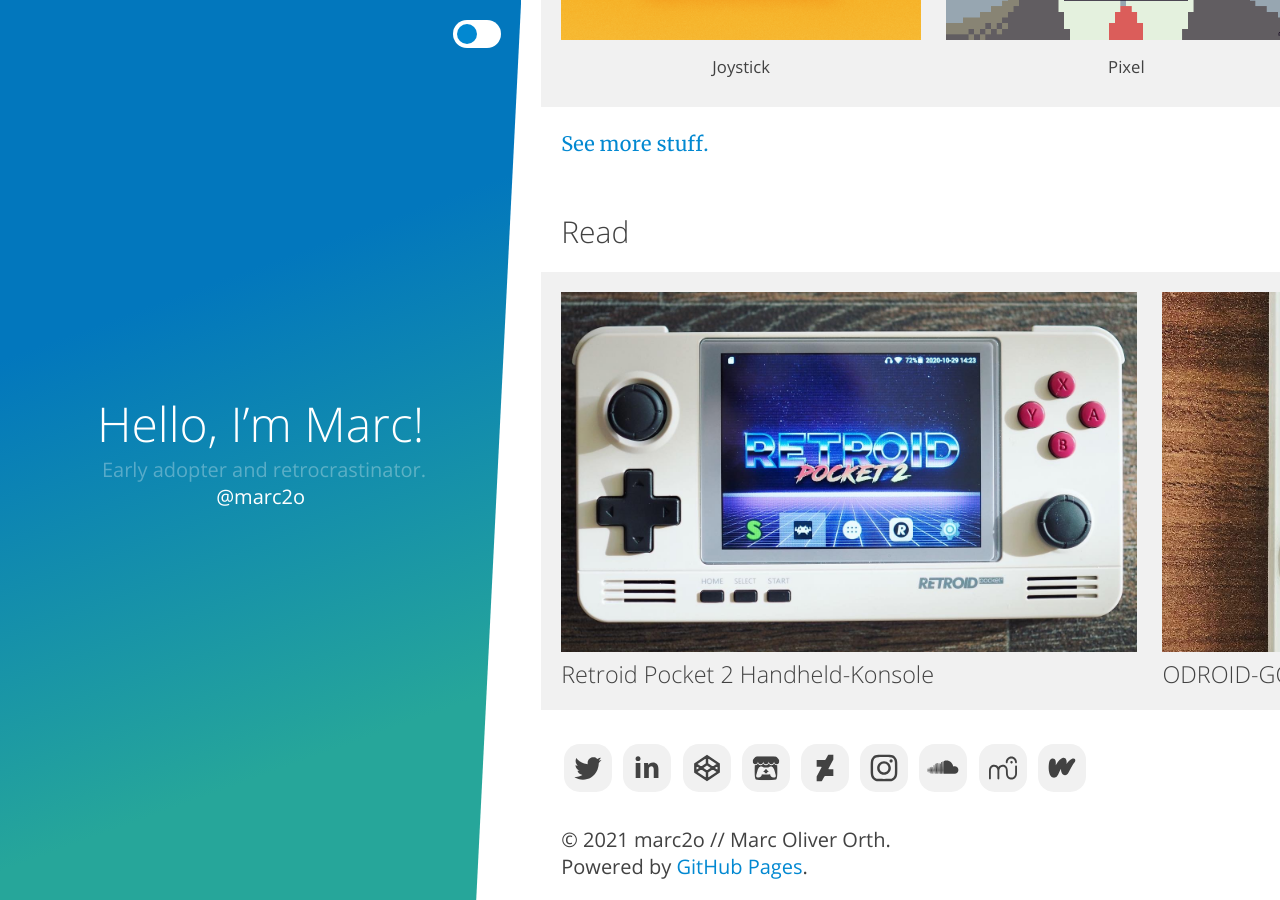
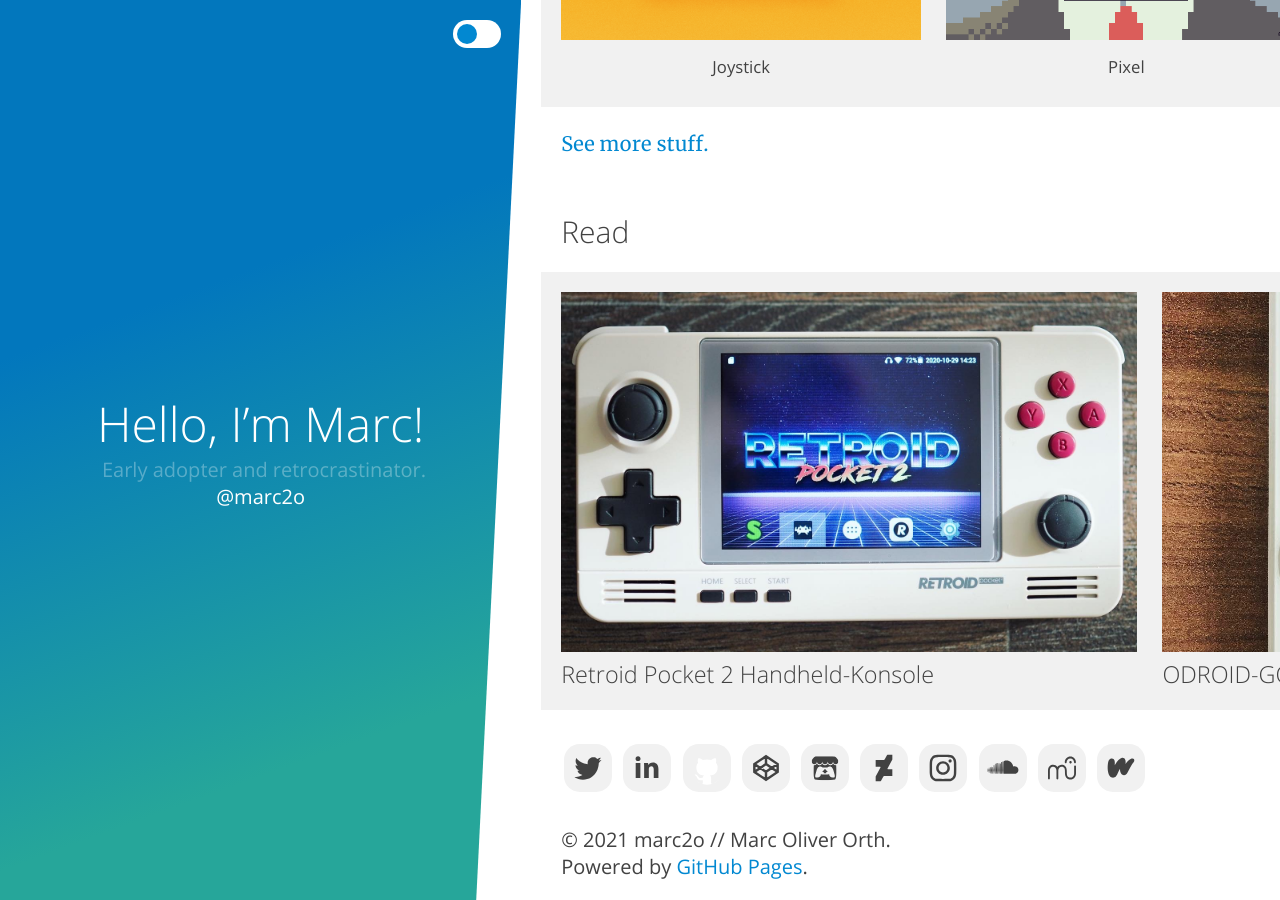
Before and after one commit to marc2o/marc2o.github.io, a Jekyll site: the page built from index.md, in a window 1280 px wide and 900 px high, scrolled down 621 px. Built offline with Jekyll 4.4.1, drawn with Linux system fonts in a browser that asks for light colours.

Commit message:
Update follow.html

```diff
--- a/_includes/follow.html
+++ b/_includes/follow.html
@@ -27,6 +27,14 @@
                         c-1.554,0-2.477,1.072-2.847,2.106c-0.148,0.37-0.222,0.887-0.222,1.406v10.428h-5.62V23.665z">
             </path>
           </g>
+        </svg>
+      </a>
+    </li>
+    <li>
+      <a href="https://github.com/marc2o?tab=repositories" title="GitHub" rel="me" target="_blank">
+        <svg width="100%" height="100%" viewBox="0 0 48 48" version="1.1" xmlns="http://www.w3.org/2000/svg"
+          xmlns:xlink="http://www.w3.org/1999/xlink" xml:space="preserve" xmlns:serif="http://www.serif.com/">
+          <path d="M6.81377 34.2351C9.24841 38.3138 13.0942 41.4526 17.6775 42.9785C18.6782 43.1614 19.0428 42.5438 19.0428 42.0134C19.0428 41.7939 19.0391 41.4058 19.0342 40.8866C19.0285 40.2853 19.0211 39.5079 19.0158 38.6125C13.4527 39.8206 12.279 35.931 12.279 35.931C11.3692 33.6215 10.0579 33.0064 10.0579 33.0064C8.24199 31.7651 10.1954 31.7897 10.1954 31.7897C12.2028 31.9321 13.2587 33.8511 13.2587 33.8511C15.0427 36.9071 17.9403 36.0243 19.0796 35.5135C19.2614 34.2207 19.777 33.3391 20.3492 32.8394C15.9083 32.3348 11.239 30.6184 11.239 22.9545C11.239 20.7715 12.0187 18.9863 13.298 17.5879C13.0917 17.082 12.4054 15.0488 13.4932 12.2949C13.4932 12.2949 15.1728 11.7571 18.9937 14.3453C20.5886 13.9021 22.3001 13.6799 24.0006 13.6725C25.6986 13.6799 27.4102 13.9021 29.0075 14.3453C32.8259 11.7571 34.5019 12.2949 34.5019 12.2949C35.5934 15.0488 34.907 17.082 34.7008 17.5879C35.9826 18.9863 36.7573 20.7715 36.7573 22.9545C36.7573 30.638 32.0807 32.3287 27.625 32.8235C28.3433 33.441 28.983 34.6615 28.983 36.5277C28.983 38.3153 28.972 39.8722 28.9647 40.9036C28.9611 41.4144 28.9584 41.7963 28.9584 42.0134C28.9584 42.5488 29.3181 43.1712 30.3335 42.976C33.9847 41.7573 37.1674 39.5155 39.5406 36.5904C35.8737 41.1109 30.2742 44 24 44C16.6946 44 10.3041 40.0832 6.81377 34.2351Z" fill="white"/>
         </svg>
       </a>
     </li>
```
